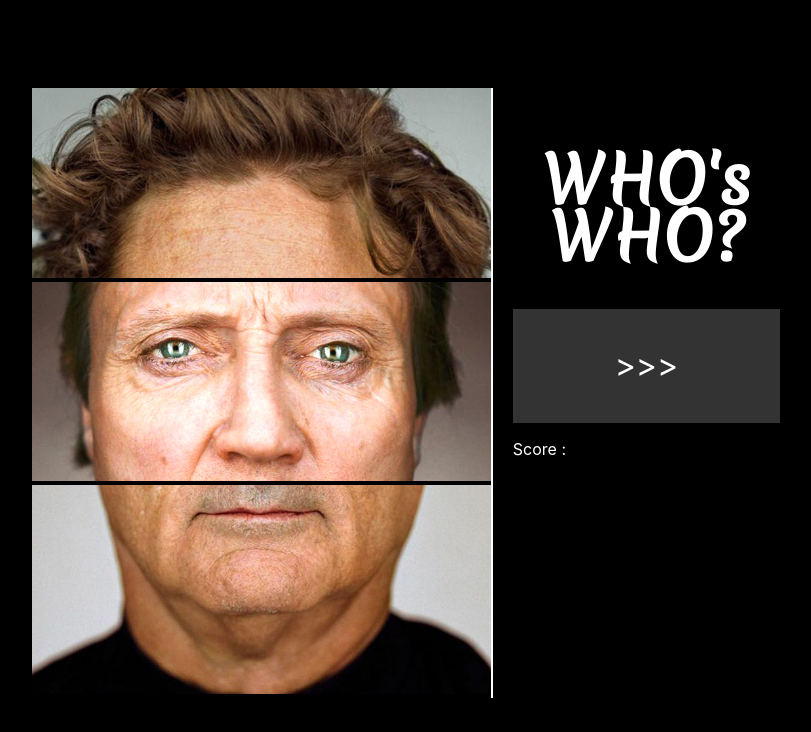
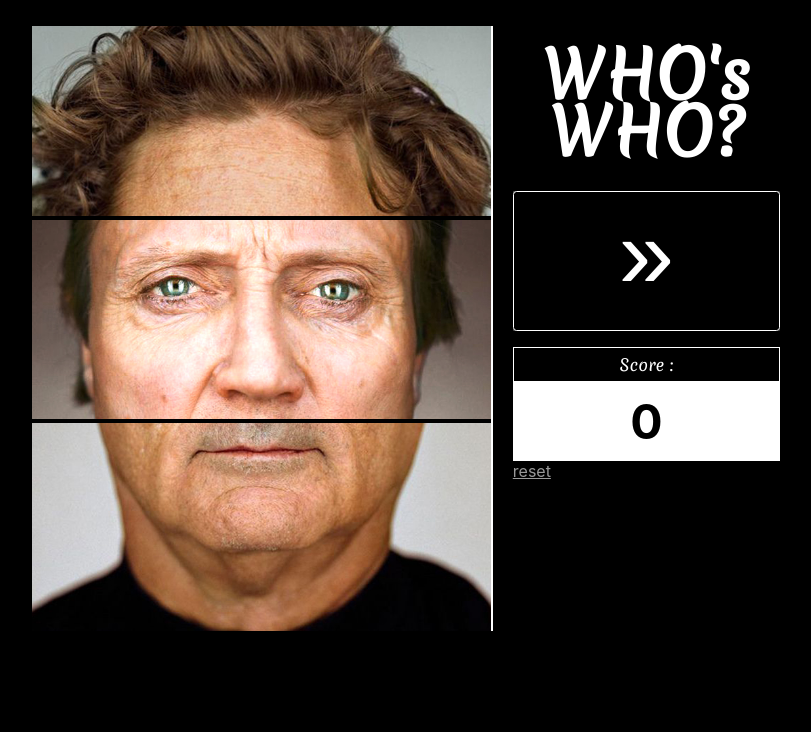
Before and after one commit to GLWN/whoswho, a React (Create React App) app: page / in a window 1280 px wide. Shown: the top 732 px of the page, without its empty margins (224-1035 px from the left). Built offline with nearby package versions, Linux system fonts and the light colour scheme.

Commit message:
STEP-2: shake effect on error, counter behaviour, animated incremental counter

```diff
--- a/src/App.js
+++ b/src/App.js
@@ -35,17 +35,27 @@ import im18 from './img/face_5-2.jpg'
 // }
 
 class App extends Component {
+  constructor() {
+    super();
+  }
   componentDidMount() {
     const imageList = [im1, im2, im3, im4, im5, im6, im7, im8, im9, im10, im11, im12, im13, im14, im15, im16, im17, im18];
     imageList.forEach((image) => {
         new Image().src = image
     });
+    let el = document.getElementsByClassName('content')[0];
+    setTimeout(() => {
+
+      el.classList.add('anim-intro');
+    }, 100);
   }
   render() {
+    // this.animIntro = "content anim-intro";
+
     return(
       // <div className="valign-wrapper">
       // <div className="valign">
-      <div className="app">
+      <div>
         <Header />
         <div className="content">
           <FaceWrapper />
--- a/src/App.scss
+++ b/src/App.scss
@@ -1,14 +1,7 @@
-/* ul {
-    list-style: none;
-    padding: 0;
-    margin: 0
-}
-li {
+// VARIABLES
+$color: #444;
 
-    list-style: none;
-    padding: 0;
-    margin: 0;
-} */
+// GENERAL & HELPERS
 .not-selectable {
 	-webkit-touch-callout: none;
 	-webkit-user-select: none;
@@ -16,19 +9,33 @@ li {
 	-moz-user-select: none;
 	-ms-user-select: none;
 	user-select: none;
-  }
+}
+
+input:focus,
+select:focus,
+textarea:focus,
+button:focus {
+	outline: none;
+}
+
+.width-100 {
+	width: 100%;
+}
+.center {
+	text-align: center;
+}
 
 * {
 	box-sizing: border-box;
 }
 
 html, body {
-
 	background: #000;
 }
 
 
 h1 {
+	margin: 0 0 30px 0;
 	font-family: 'Merienda', cursive;
 	text-align: center;
 	font-size: 4em;
@@ -36,47 +43,39 @@ h1 {
 	font-weight: 600;
 }
 
+h2 {
+	color: #000;
+}
+
+p, span, h1, h2, h3, h4 {
+	color: #FFF;
+}
+
+// APP SPECIFIC STYLES
+
 .app {
-	// padding: 20px 10%;
 	width: 100%;
 	height: 100%;
-	// overflow: hidden;
 	position: absolute;
-	top: 45%;
-	transform: translateY(-50%);
+	// top: 45%;
+	// transform: translateY(-50%);
 }
 .content {
-	// overflow: hidden;
-	padding: 10% 20%;
-	// display: flex;
-	// flex-direction: row;
-	// height: 100%;
-	// min-height: 100%;
-	// max-height: 600px;
+	opacity: 0;
+	transition: opacity 2s ease-in-out;
+	padding: 2% 20%;
 	display: flex;
-	// justify-content: center;
-	// align-items: center;
-
 }
 .face-wrapper, .dashboard {
 	overflow: hidden;
-	// width: 50%;
-	// display: flex;
-	// flex-direction: row;
-	// display: inline-block;
-	// height: 80vh;
-	// flex: 1;
-	// flex: display;
-	// flex-direction: column;
-	// display: flex;
+	// border: 20px solid #000;
 }
-
 
 .face-wrapper {
 	width: 60%;
 	position: relative;
-	// border-left: 2px solid #FFF;
 	border-right: 2px solid #FFF;
+
 	.success-overlay {
 		cursor: no-drop;
 		opacity: 0;
@@ -92,32 +91,51 @@ h1 {
 	background: #000;
 	width: 40%;
 	vertical-align: top;
-	// flex: 1;
-	// border: 10px solid #ECECEC;
-	// width: 50%;
 	padding: 20px;
-	// position: relative;
+	// border: 1px solid #FFF;
+	.counter-title {
+		font-family: 'Merienda', cursive;
+		padding: 5px;
+		margin-bottom: 0;
+		border: 1px solid #FFF;
+		color: #FFF;
+    	background: #000;
+		text-align: center;
+	}
+	.counter {
+		padding: 10px;
+		text-align: center;
+		margin: 0;
+		font-size: 3em;
+		color: #000;
+		background: #FFF;
+		font-weight: bold;
+		// display: inline-block;
+	}
+	.reset {
+		color: #999
+	}
+}
 
-
-	// height: 100%;
+.valign {
+	position: absolute;
+	top: 50%;
+	transform: translateY(-50%);
+	-webkit-transform: translateY(-50%);
 }
 
 .valign-wrapper {
-	// display: table;
-	// height: 100%;
-	// position: relative;
+	display: table;
+	height: 100%;
+}
+.valign-inner {
+	display: table-cell;
+	height: 100%;
+	vertical-align: middle;
 }
 
-.valign {
-	// display: table-cell;
-	// vertical-align: middle;
-	position: absolute;
-	top: 50%;
-	transform: translateY(-50%);
-}
-
-/* INPUTS */
-input:not([type=file]) {
+// INPUTS
+input {
     border: 5px solid white;
     -webkit-box-shadow:
       inset 0 0 8px  rgba(0,0,0,0.1),
@@ -128,25 +146,19 @@ input:not([type=file]) {
     box-shadow:
       inset 0 0 8px  rgba(0,0,0,0.1),
             0 0 16px rgba(0,0,0,0.1);
-    padding: 15px;
+    padding: 5px;
     background: rgba(255,255,255,0.8);
-    margin: 0 0 10px 0;
+	margin: 0 10px 0 0;
 }
 
-p, span, h1, h2, h3, h4 {
-	color: #FFF;
+.input-text {
+	font-size: 14px;
 }
 
 ul.face-wrapper--list {
-	// position: relative;
-	/* background: pink; */
-	/* width: 50%; */
-	/* height: 400px; */
 	height: 100%;
 	margin: 0;
 	padding: 0;
-	// overflow-x: hidden;
-	// overflow-y: hidden;
 	list-style: none;
 
 	-webkit-perspective: 500px;
@@ -156,17 +168,13 @@ ul.face-wrapper--list {
 	perspective: 500px;
 
 	li {
-		/* position: relative; */
 		display: block;
-		/* padding: 16px; */
-		/* margin-bottom: -20px; */
 		background: #eee;
 		color: #252525;
 		font-size: 0;
 		z-index: 2;
 		border-bottom: 4px solid #000;
 		// min-height: (100% / 3);
-		// padding-top: 290px / 700px * 100%;
 
 		-webkit-transform: translateZ(0px);
 			-moz-transform: translateZ(0px);
@@ -182,7 +190,6 @@ ul.face-wrapper--list {
 			height: 100%;
 		}
 		.slice-overlay {
-			// position: relative;
 			z-index: 8;
 			opacity: 0;
 			background: white;
@@ -196,14 +203,22 @@ ul.face-wrapper--list {
 		}
 		.question-overlay {
 			z-index: 9;
-			display: table;
 			background-color: rgba(255, 255, 255, 0.8);
 			.icon-close {
 				position: absolute;
+				z-index: 100;
 				top: 20px;
 				right: 20px;
 				width: 20px;
 				height: 20px;
+			}
+			.indice {
+				font-style: italic;
+				text-decoration: none;
+				color: #000;
+				display: inline-block;
+				font-size: 12px;
+				margin: 5px 0 0 0;
 			}
 		}
 		.fail-overlay {
@@ -254,12 +269,13 @@ ul.face-wrapper--list {
 	}
 }
 
+// SHAKE FORM ON ERROR
 .shake-me {
 	animation: shake 0.82s cubic-bezier(.36,.07,.19,.97) both;
 	transform: translate3d(0, 0, 0);
 	backface-visibility: hidden;
 	perspective: 1000px;
-  }
+}
 
 @keyframes shake {
 	10%, 90% {
@@ -278,6 +294,8 @@ ul.face-wrapper--list {
 		transform: translate3d(4px, 0, 0);
 	}
 }
+
+// FADE IN
 
 .fade-in {
 	animation: fadeIn ease 1s;
@@ -333,20 +351,15 @@ ul.face-wrapper--list {
 	}
   }
 
-
+// THIRD LI ITEM STYLE
 ul.face-wrapper--list li:nth-child(3n+3) {
-	margin-bottom: 0;
-}
-ul li:nth-child(odd) {
-	/* background: pink; */
+	border-bottom: none;
 }
 
-// slide effect
+// SLIDE EFFECT
 .slider {
 	position: relative;
 	z-index: 1;
-    // width: 100px;
-    // height: 100px;
     transform: translateX(-100%);
     -webkit-transform: translateX(-100%);
 }
@@ -379,74 +392,7 @@ ul li:nth-child(odd) {
     100% { -webkit-transform: translateX(-100%); }
 }
 
-/* button shake */
-
-// button {
-// 	position: relative;
-// 	outline: none;
-// 	text-decoration: none;
-// 	border-radius: 50px;
-// 	display: flex;
-// 	justify-content: center;
-// 	align-items: center;
-// 	cursor: pointer;
-// 	text-transform: uppercase;
-// 	height: 60px;
-// 	width: 210px;
-// 	opacity: 1;
-// 	background-color: #ffffff;
-// 	border: 1px solid rgba(22, 76, 167, 0.6);
-//   }
-//   button span {
-// 	color: #164ca7;
-// 	font-size: 12px;
-// 	font-weight: 500;
-// 	letter-spacing: 0.7px;
-//   }
-//   button:hover {
-// 	animation: rotate 0.7s ease-in-out both;
-//   }
-//   button:hover span {
-// 	animation: storm 0.7s ease-in-out both;
-// 	animation-delay: 0.06s;
-//   }
-
-//   @keyframes rotate {
-// 	0% {
-// 	  transform: rotate(0deg) translate3d(0, 0, 0);
-// 	}
-// 	25% {
-// 	  transform: rotate(3deg) translate3d(0, 0, 0);
-// 	}
-// 	50% {
-// 	  transform: rotate(-3deg) translate3d(0, 0, 0);
-// 	}
-// 	75% {
-// 	  transform: rotate(1deg) translate3d(0, 0, 0);
-// 	}
-// 	100% {
-// 	  transform: rotate(0deg) translate3d(0, 0, 0);
-// 	}
-//   }
-//   @keyframes storm {
-// 	0% {
-// 	  transform: translate3d(0, 0, 0) translateZ(0);
-// 	}
-// 	25% {
-// 	  transform: translate3d(4px, 0, 0) translateZ(0);
-// 	}
-// 	50% {
-// 	  transform: translate3d(-3px, 0, 0) translateZ(0);
-// 	}
-// 	75% {
-// 	  transform: translate3d(2px, 0, 0) translateZ(0);
-// 	}
-// 	100% {
-// 	  transform: translate3d(0, 0, 0) translateZ(0);
-// 	}
-//   }
-
-  /*
+/*
  BUTTON STYLING https://codepen.io/CTNieves/pen/pbLGZW
 */
 .container-1 { background: #333; }
@@ -505,3 +451,114 @@ ul li:nth-child(odd) {
 	width: 100%;
 	height: 100%;
 }
+
+// ANIMATED SUBMIT
+
+@keyframes sheen {
+  0% {
+    transform: skewY(-45deg) translateX(0);
+  }
+  100% {
+    transform: skewY(-45deg) translateX(12.5em);
+  }
+}
+
+.button {
+	cursor: pointer;
+	padding: 0.75em 2em;
+	text-align: center;
+	text-decoration: none;
+	color: $color;
+	border: 2px solid $color;
+	font-size: 12px;
+	display: inline-block;
+	border-radius: 0.3em;
+	transition: all 0.2s ease-in-out;
+	position: relative;
+	overflow: hidden;
+	&:before {
+		content: "";
+		background-color: rgba(255,255,255,0.5);
+		height: 100%;
+		width: 3em;
+		display: block;
+		position: absolute;
+		top: 0;
+		left: -4.5em;
+		transform: skewX(-45deg) translateX(0);
+		transition: none;
+	}
+	&:hover {
+		background-color: $color;
+		color: #fff;
+		border-bottom: 2px solid darken($color, 10%);
+		&:before {
+			transform: skewX(-45deg) translateX(13.5em);
+			transition: all 0.5s ease-in-out;
+		}
+	}
+}
+
+// override for Next Btn
+
+.button-next {
+	width: 100%;
+	color: #000;
+	height: 140px;
+	// background: #AAA;
+	background: #000;
+	border: 1px solid #FFF;
+	span {
+		font-size: 100px;
+		margin-top: -15px;
+		display: inline-block;
+	}
+	&:before {
+		content: "";
+		width: 10em;
+
+		left: -10.5em;
+		transform: skewX(-45deg) translateX(-10em);
+	}
+	&:hover {
+		color: #FFF;
+		border-bottom: 1px solid #FFF;
+		&:before {
+			transform: skewX(-45deg) translateX(40.5em);
+			transition: all 0.2s ease-in-out;
+		}
+	}
+}
+
+// ANIMATE APP INTRO
+.anim-intro {
+	opacity: 1;
+}
+
+// flicker animation on win
+@keyframes flickerAnimation {
+	0%   { opacity:1; }
+	50%  { opacity:0; }
+	100% { opacity:1; }
+  }
+  @-o-keyframes flickerAnimation{
+	0%   { opacity:1; }
+	50%  { opacity:0; }
+	100% { opacity:1; }
+  }
+  @-moz-keyframes flickerAnimation{
+	0%   { opacity:1; }
+	50%  { opacity:0; }
+	100% { opacity:1; }
+  }
+  @-webkit-keyframes flickerAnimation{
+	0%   { opacity:1; }
+	50%  { opacity:0; }
+	100% { opacity:1; }
+  }
+  .animate-flicker {
+	 -webkit-animation: flickerAnimation 1s infinite;
+	 -moz-animation: flickerAnimation 1s infinite;
+	 -o-animation: flickerAnimation 1s infinite;
+	  animation: flickerAnimation 1s infinite;
+  }
--- a/src/Dashboard.js
+++ b/src/Dashboard.js
@@ -9,7 +9,19 @@ let step = 4;
 class Dashboard extends Component {
     constructor(props) {
         super(props);
+        this.state = {
+            'counter': this.props.points || 0,
+            'counterDuration': 500
+        }
     }
+
+    componentDidUpdate(prevProps) {
+        // console.log(prevProps.points + " / " + this.props.points);
+        if(this.props.points !== prevProps.points) {
+            this.animateValue(prevProps.points, this.props.points, this.state.counterDuration);
+        }
+    }
+
     nextFace = (e) => {
         e.preventDefault();
         const wrapper = document.getElementsByClassName('face-wrapper--list')[0];
@@ -22,8 +34,47 @@ class Dashboard extends Component {
             type: 'NEXT_FACE'
         })
     }
+
+    resetApp = (e) => {
+        e.preventDefault();
+        this.props.dispatch({
+            type: 'RESET_APP'
+        })
+    }
+
+    animateValue = (start, end, duration) => {
+        // assumes integer values for start and end
+        let range = end - start;
+        // no timer shorter than 50ms (not really visible any way)
+        let minTimer = 50;
+        // calc step time to show all interediate values
+        let stepTime = Math.abs(Math.floor(duration / range));
+
+        // never go below minTimer
+        stepTime = Math.max(stepTime, minTimer);
+
+        // get current time and calculate desired end time
+        let startTime = new Date().getTime();
+        let endTime = startTime + duration;
+        let timer;
+
+        const run = () => {
+            let now = new Date().getTime();
+            let remaining = Math.max((endTime - now) / duration, 0);
+            let value = Math.round(end - (remaining * range));
+            this.setState({
+                'counter': value
+            })
+            if (value == end) {
+                clearInterval(timer);
+            }
+        }
+
+        timer = setInterval(run, stepTime);
+        run();
+    }
+
     render() {
-        // console.log(store.getState());
         return(
             <div className="dashboard not-selectable">
                 {/* <button onClick={this.nextFace}>
@@ -31,17 +82,33 @@ class Dashboard extends Component {
                 </button> */}
                 <h1>WHO's<br />WHO?</h1>
                 <div onClick={this.nextFace} className="container-1">
-                    <div className="btn btn-one">
-                        <span className="">>>></span>
-                    </div>
+                    <button className="button button-next">
+                        <span
+                            className={this.props.success ? "animate-flicker" : ""}
+                        >»</span>
+                    </button>
                 </div>
-                {/* <button>
-                    <span>Reset</span>
-                </button> */}
-                <p className="">Score : <span></span></p>
+
+                <p className="counter-title" >
+                    Score :
+                </p>
+                <p className="counter" id="counter" style={{
+                    color: this.props.points < 0
+                    ? "red"
+                    : "black"
+                }}>{this.state.counter}
+                </p>
+                <a className="reset" href="" onClick={this.resetApp}>reset</a>
             </div>
         )
     }
 }
 
-export default connect()(Dashboard);
+const mapStateToProps = (state) => {
+    return {
+        'points': state.points,
+        'success': state.success
+    }
+}
+
+export default connect(mapStateToProps)(Dashboard);
--- a/src/FaceWrapper.js
+++ b/src/FaceWrapper.js
@@ -1,43 +1,14 @@
 import React, { Component } from 'react';
 import Slice from './Slice';
-// import './stroll.css';
 
 import { connect } from 'react-redux';
 
 class FaceWrapper extends Component {
     constructor() {
         super();
-        // this.myArray = [1, 2, 3, 4, 5, 6, 7, 8, 9];
         this.updateDimensions = this.updateDimensions.bind(this);
         this.faceRef = React.createRef();
     }
-
-    // shuffle = (array) => { // Fisher-Yates Modern Shuffle
-    //     let i = array.length, rdm, temp;
-
-    //     while(--i > 0) {
-    //         rdm = Math.floor(Math.random() * (i + 1));
-    //         temp = array[rdm];
-    //         array[rdm] = array[i];
-    //         array[i] = temp;
-    //     }
-    //     return array;
-    // }
-    // componentDidMount() {
-        // const setLiDynamicHeight = () => {
-        //     const wrapper = document.getElementsByClassName('face-wrapper--list')[0];
-        //     const li = wrapper.getElementsByTagName("li");
-        //     const liHeight = [];
-
-        //     for(let i = 0; i < 3; i++) { // get 3 slices height
-        //         liHeight.push(li[i].offsetHeight);
-        //     }
-        //     console.log(Math.min(liHeight));
-        //     return Math.min(liHeight);
-        // }
-        // console.log('SET DYNA HEIGHT : ', setLiDynamicHeight());
-        // setLiDynamicHeight();
-    // }
 
     componentDidMount() {
         window.addEventListener("resize", this.updateDimensions);
@@ -74,6 +45,8 @@ class FaceWrapper extends Component {
                             lastname={face.lastname}
                             faceId={face.faceId}
                             sliceId={face.sliceId}
+                            points={face.points}
+                            quote={face.quote}
                             height={this.updateDimensions/3} />
                     ))}
                 </ul>
@@ -87,7 +60,9 @@ const mapStateToProps = (state) => {
         faces: state.faces,
         currentFaces: state.currentFaces,
         availableFaces: state.availableFaces,
-        success: state.success
+        success: state.success,
+        points: state.points,
+        quote: state.quote
     }
 }
 
--- a/src/reducers/appReducer.js
+++ b/src/reducers/appReducer.js
@@ -55,7 +55,8 @@ const initialState = {
     'availableFaces': availableFaces,
     'faces': facesJson,
     'currentFaces': buildNewFace(availableFaces),
-    'success': false
+    'success': false,
+    'points': 0
 }
 
 const appReducer = (state = initialState, action) => {
@@ -93,12 +94,21 @@ const appReducer = (state = initialState, action) => {
 
             return {
                 ...state,
+                'points': state.points + 20,
                 'success': action.success,
                 'currentFaces': successFace,
                 'availableFaces': state.availableFaces.filter(faceId => faceId !== action.id)
             }
-            return state;
-
+        case "COUNT_FAIL":
+            return {
+                ...state,
+                'points': state.points - action.points
+            }
+        case "RESET_APP":
+            return {
+                ...initialState,
+                'currentFaces': buildNewFace(availableFaces)
+            }
         default:
             return state;
     }
```
Also changed, not shown: src/Slice.js (+39 -12 lines), src/faces.json (+6 -6 lines), 1 other file (tests, documents, lock files or other folders).
